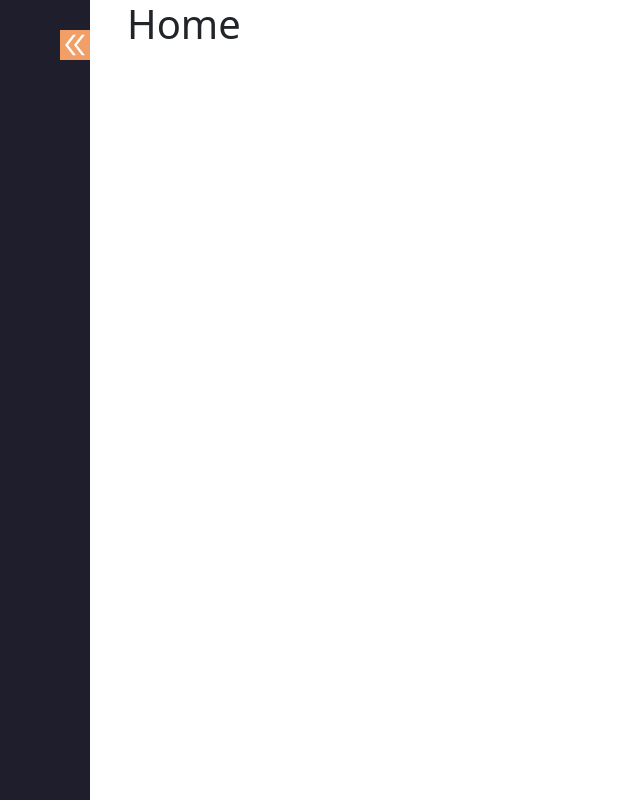
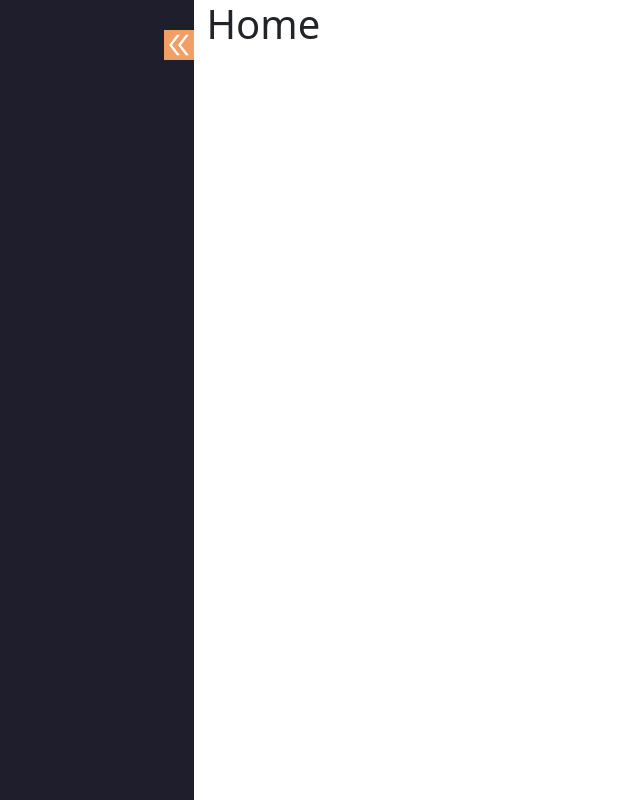
Before and after one commit to PatelPratik39/MERN_Portfolio, a React (Vite) app in the folder client/: page / in a window 1280 px wide. Shown: the whole page, without its empty margins (0-640 px from the left). Built offline with nearby package versions, Linux system fonts and the light colour scheme.

Commit message:
toggle CSS

```diff
--- a/client/src/components/Layout.jsx
+++ b/client/src/components/Layout.jsx
@@ -13,7 +13,7 @@ const Layout = () => {
   return (
     <>
       <div className="sidebar-section">
-        <div className="sidebar">
+        <div className={toggle ? "sidebar-toggle sidebar" : "sidebar"}>
           <div className="sidebar-toggle-icons">
             <p onClick={handleToggle}>
               {toggle ? (
--- a/client/src/components/layout.css
+++ b/client/src/components/layout.css
@@ -6,6 +6,10 @@
     height: 100vh;
     background-color: #1e1e2c;
     width: 90px;
+}
+
+.sidebar-toggle{
+    width: 230px;
 }
 
 .sidebar-toggle-icons {
```
